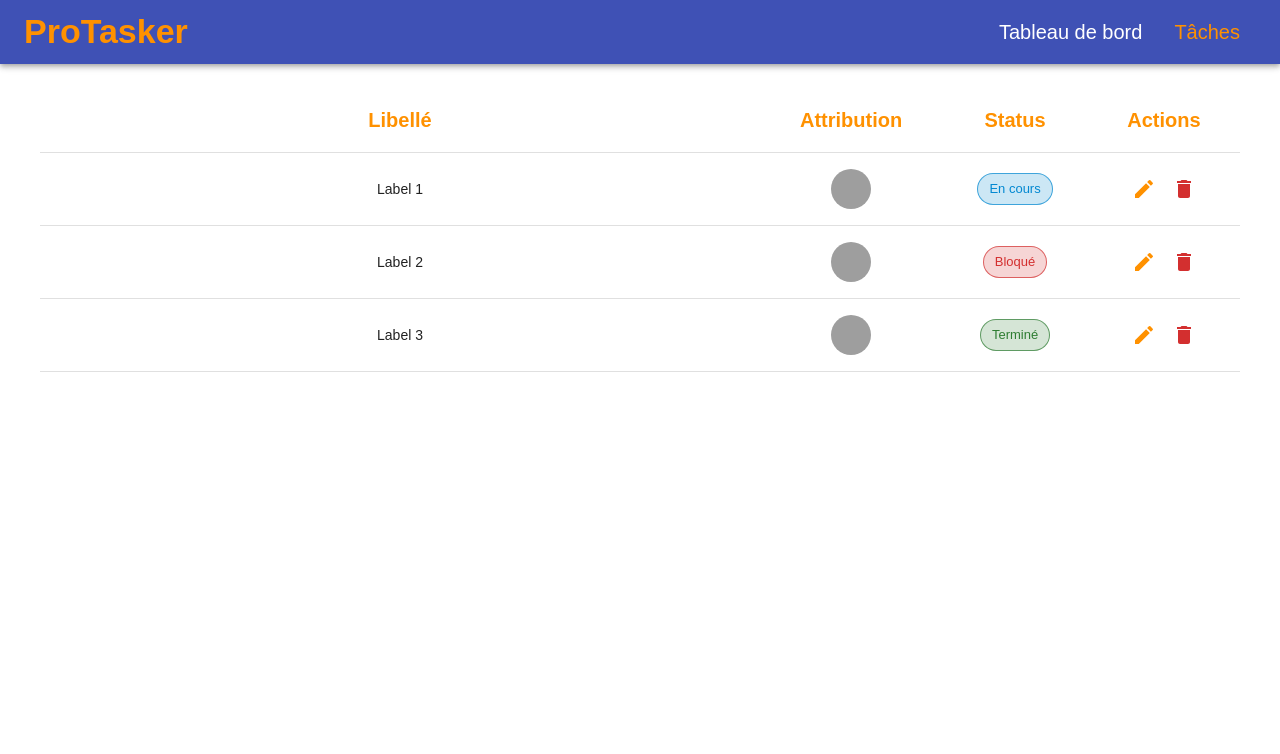
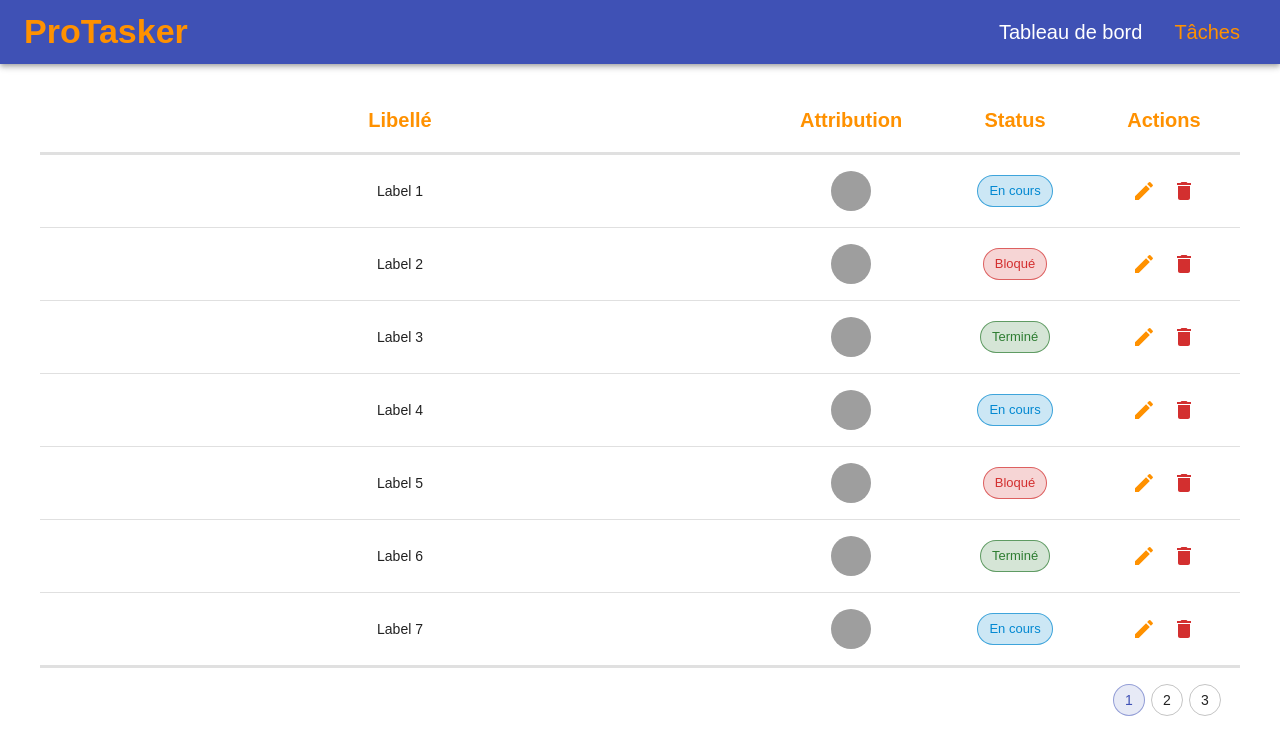
Before and after one commit to Lud0do1202/ApkioskApp, a React (Create React App) app in the folder frontend/: page /tasks in a window 1280 px wide. Shown: the top 754 px of the page. Built offline with nearby package versions, Linux system fonts and the light colour scheme; grey boxes are pictures that could not be loaded; a web font is replaced by a local one.

Commit message:
Pagination table - Add pagination  - Set 20 users  - Rename rows by tasks  - Add updateTasksUI when the pagination is updated (click on new page)  - Slice tasks to reduce the number of tasks shown - Add borderBottomWith : 3 for header and last row - Global style for pagination

```diff
--- a/frontend/src/components/TableHeadCell.tsx
+++ b/frontend/src/components/TableHeadCell.tsx
@@ -2,7 +2,7 @@ import React from "react";
 import {TableCell, Typography} from "@mui/material";
 
 const TableHeadCell: React.FC<{ text: string, width? : number | string }> = ({text, width}) => {
-    return (<TableCell align={"center"} width={width}>
+    return (<TableCell align={"center"} width={width} style={{borderBottomWidth: 3}}>
         <Typography fontWeight={"bold"} color={"secondary"} variant={"h6"}>{text}</Typography>
     </TableCell>)
 }
--- a/frontend/src/components/TasksTable.tsx
+++ b/frontend/src/components/TasksTable.tsx
@@ -9,6 +9,8 @@ import {
 	TableRow,
 	Typography,
 	Avatar,
+	TableFooter,
+	Pagination,
 } from '@mui/material'
 import TableHeadCell from './TableHeadCell'
 import { Task } from '../models/Task'
@@ -54,54 +56,179 @@ const TasksTable: React.FC = () => {
 			status: TaskStatus.Completed,
 			user: USERS[1],
 		},
+		{
+			id: 4,
+			label: 'Label 4',
+			status: TaskStatus.InProgress,
+			user: USERS[0],
+		},
+		{
+			id: 5,
+			label: 'Label 5',
+			status: TaskStatus.Blocked,
+			user: USERS[0],
+		},
+		{
+			id: 6,
+			label: 'Label 6',
+			status: TaskStatus.Completed,
+			user: USERS[1],
+		},
+		{
+			id: 7,
+			label: 'Label 7',
+			status: TaskStatus.InProgress,
+			user: USERS[1],
+		},
+		{
+			id: 8,
+			label: 'Label 8',
+			status: TaskStatus.Blocked,
+			user: USERS[0],
+		},
+		{
+			id: 9,
+			label: 'Label 9',
+			status: TaskStatus.Completed,
+			user: USERS[0],
+		},
+		{
+			id: 10,
+			label: 'Label 10',
+			status: TaskStatus.InProgress,
+			user: USERS[1],
+		},
+		{
+			id: 11,
+			label: 'Label 11',
+			status: TaskStatus.Blocked,
+			user: USERS[0],
+		},
+		{
+			id: 12,
+			label: 'Label 12',
+			status: TaskStatus.Completed,
+			user: USERS[0],
+		},
+		{
+			id: 13,
+			label: 'Label 13',
+			status: TaskStatus.InProgress,
+			user: USERS[1],
+		},
+		{
+			id: 14,
+			label: 'Label 14',
+			status: TaskStatus.Blocked,
+			user: USERS[0],
+		},
+		{
+			id: 15,
+			label: 'Label 15',
+			status: TaskStatus.Completed,
+			user: USERS[0],
+		},
+		{
+			id: 16,
+			label: 'Label 16',
+			status: TaskStatus.InProgress,
+			user: USERS[1],
+		},
+		{
+			id: 17,
+			label: 'Label 17',
+			status: TaskStatus.Blocked,
+			user: USERS[0],
+		},
+		{
+			id: 18,
+			label: 'Label 18',
+			status: TaskStatus.Completed,
+			user: USERS[0],
+		},
+		{
+			id: 19,
+			label: 'Label 19',
+			status: TaskStatus.InProgress,
+			user: USERS[1],
+		},
+		{
+			id: 20,
+			label: 'Label 20',
+			status: TaskStatus.Blocked,
+			user: USERS[0],
+		},
 	]
 
-	const [rows, setRows] = useState<Task[] | undefined>(undefined)
+	const [tasks, setTasks] = useState<Task[] | undefined>(undefined)
 
 	useEffect(() => {
 		setTimeout(() => {
-			setRows(TASKS_MOCK)
+			setTasks(TASKS_MOCK)
 		}, 1500)
 	})
 
+	const [page, setPage] = useState(1)
+	const nbRowsShown = 7
+
+	const updateTasksUI: (event: React.ChangeEvent<unknown>, page: number) => void = (event, page): void => {
+		setPage(page)
+	}
+
 	return (
 		<Box mt={3} mx={5}>
-			{rows === undefined ? (
+			{tasks === undefined ? (
 				<Typography>LOADING</Typography>
 			) : (
 				<TableContainer>
-					<Table sx={{ minWidth: 800 }} aria-label="simple table">
+					<Table sx={{ minWidth: 800 }} aria-label="tasks table">
 						<TableHead>
 							<TableRow>
-								<TableHeadCell text={'Libellé'} width={'60%'}></TableHeadCell>
-								<TableHeadCell text={'Attribution'}></TableHeadCell>
-								<TableHeadCell text={'Status'}></TableHeadCell>
-								<TableHeadCell text={'Actions'}></TableHeadCell>
+								<TableHeadCell text={'Libellé'} width={'60%'} />
+								<TableHeadCell text={'Attribution'} />
+								<TableHeadCell text={'Status'} />
+								<TableHeadCell text={'Actions'} />
 							</TableRow>
 						</TableHead>
 						<TableBody>
-							{rows.map((row, index) => (
-								<TableRow key={index}>
-									<TableCell align={'center'}>{row.label}</TableCell>
+							{tasks.slice((page - 1) * nbRowsShown, (page - 1) * nbRowsShown + nbRowsShown).map((task, index, array) => (
+								<TableRow key={task.id}>
+									<TableCell align={'center'}>{task.label}</TableCell>
 									<TableCell align={'center'}>
 										<Box display={'flex'} justifyContent={'center'}>
 											<Avatar
 												component={'span'}
-												alt={`${row.user.lastname} ${row.user.firstname}`}
-												src={row.user.avatar}
+												alt={`${task.user.lastname} ${task.user.firstname}`}
+												src={task.user.avatar}
 											/>
 										</Box>
 									</TableCell>
 									<TableCell align={'center'}>
-										<ChipStatus status={row.status}></ChipStatus>
+										<ChipStatus status={task.status}></ChipStatus>
 									</TableCell>
 									<TableCell align={'center'}>
-										<EditTaskButton user={row.user} />
-										<DeleteTaskButton user={row.user} />
+										<EditTaskButton user={task.user} />
+										<DeleteTaskButton user={task.user} />
 									</TableCell>
 								</TableRow>
 							))}
 						</TableBody>
+						<TableFooter>
+							<TableRow>
+								<TableCell style={{borderBottom: "none"}} colSpan={4}>
+									<Pagination
+										className="table-pagination"
+										count={Math.ceil(tasks.length / nbRowsShown)}
+										variant="outlined"
+										color="primary"
+										hidePrevButton
+										hideNextButton
+										page={page}
+										onChange={updateTasksUI}
+									/>
+								</TableCell>
+							</TableRow>
+						</TableFooter>
 					</Table>
 				</TableContainer>
 			)}
--- a/frontend/src/index.css
+++ b/frontend/src/index.css
@@ -10,10 +10,20 @@ code {
     monospace;
 }
 
-/* <Modal> <Container/> </Modal>  */
+/* <Modal> <Container/>  */
 .MuiModal-root .MuiContainer-root {
   position: absolute;
   top: 10%;
   left: 50%;
   transform: translateX(-50%);
 }
+
+/* <Pagination> <ul> */
+.MuiPagination-root .MuiPagination-ul {
+  justify-content: end;
+}
+
+/* <TableBody> <TableRow (:last-child)> <TableCell> */
+.MuiTableBody-root .MuiTableRow-root:last-child .MuiTableCell-root {
+  border-bottom-width: 3px;
+}
```
